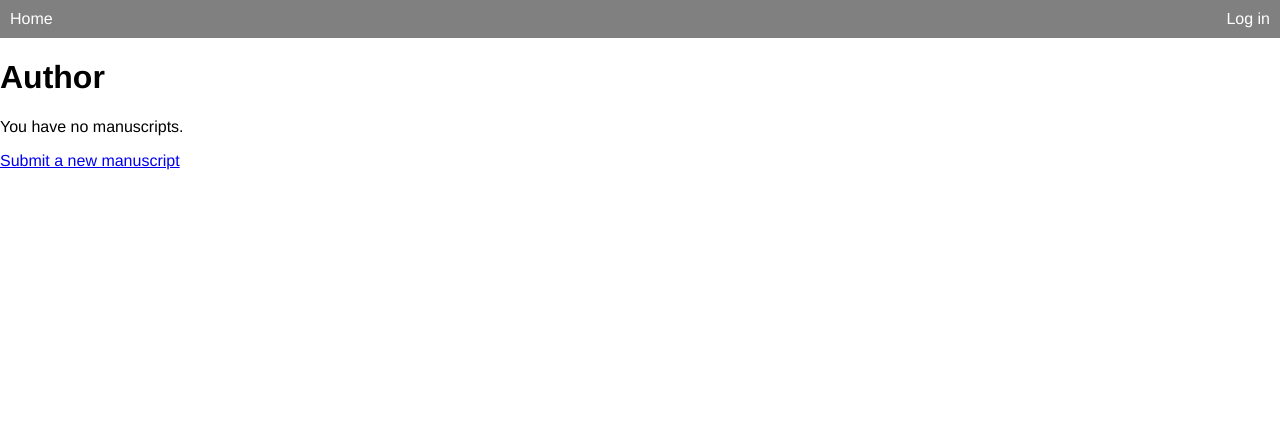
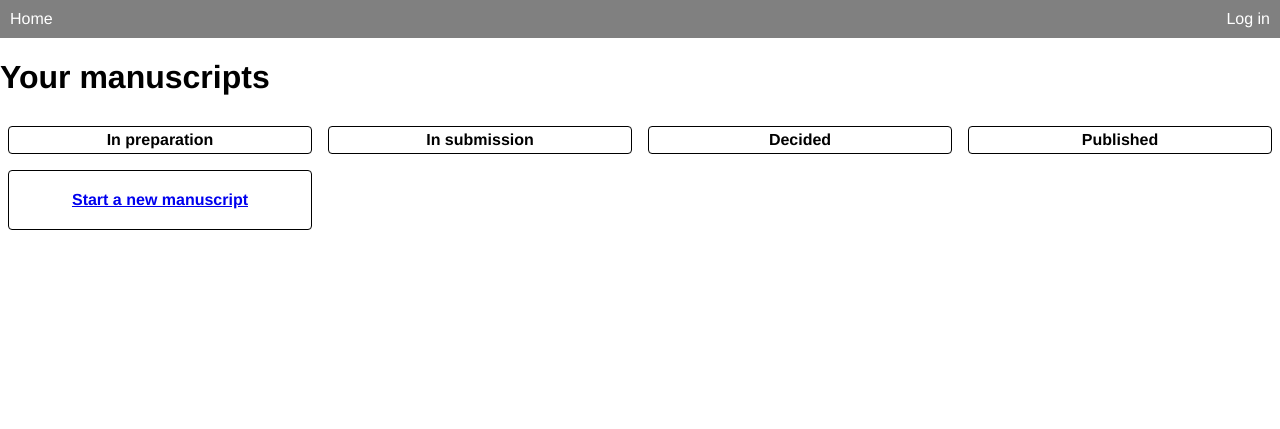
Before and after one commit to cproctor/cognitive-apprenticeship, a Django app: template author/templates/author/home.html in a window 1280 px wide. Shown: the top 429 px of the page. Run offline with Django 3.2, Linux system fonts and the light colour scheme; the template is opened without the code that fills it, so the values that code supplies are empty.

Commit message:
Author home now uses process-chart view

```diff
--- a/author/templates/author/home.html
+++ b/author/templates/author/home.html
@@ -1,15 +1,37 @@
 {% extends "author/base.html" %}
 
 {% block content %}
-<h1>Author</h1>
+<h1>Your manuscripts</h1>
 
-{% if request.user.manuscripts %}
-  <p>Your manuscripts</p>
-  {% for manuscript in manuscripts %}
-		{% include "author/partials/manuscript_summary.html" %}
-	{% endfor %}
-{% else %}
-	<p>You have no manuscripts.<p>
-{% endif %}
-<p><a href="{% url 'author:new_manuscript' %}">Submit a new manuscript</a></p>
+<div class="process-chart">
+  <div class="process-chart-col">
+    <div class="process-chart-cell cell-header">In preparation</div>
+      <article class="process-chart-cell cell-header">
+        <p class="title">
+          <a href="{% url 'author:new_manuscript' %}">Start a new manuscript</a>
+        </p>
+      </article>
+      {% for manuscript in manuscripts_in_preparation %}
+        {% include "author/partials/manuscript_cell.html" %}
+      {% endfor %}
+  </div>
+  <div class="process-chart-col">
+    <div class="process-chart-cell cell-header">In submission</div>
+    {% for manuscript in manuscripts_in_submission %}
+      {% include "author/partials/manuscript_cell.html" %}
+    {% endfor %}
+  </div>
+  <div class="process-chart-col">
+    <div class="process-chart-cell cell-header">Decided</div>
+    {% for manuscript in manuscripts_decided %}
+      {% include "author/partials/manuscript_cell.html" %}
+    {% endfor %}
+  </div>
+  <div class="process-chart-col">
+    <div class="process-chart-cell cell-header">Published</div>
+    {% for manuscript in manuscripts_published %}
+      {% include "author/partials/manuscript_cell.html" %}
+    {% endfor %}
+  </div>
+</div>
 {% endblock %}
--- a/author/views.py
+++ b/author/views.py
@@ -19,8 +19,12 @@ class AuthorHome(AuthorMixin, TemplateView):
     template_name = "author/home.html"
 
     def get_context_data(self):
+        my_manuscripts = Manuscript.objects.filter(authors=self.request.user).all()
         return {
-            'manuscripts': Manuscript.objects.filter(authors=self.request.user),
+            'manuscripts_in_preparation': [m for m in my_manuscripts if m.process_stage() == "in preparation"],
+            'manuscripts_in_submission': [m for m in my_manuscripts if m.process_stage() == "in submission"],
+            'manuscripts_decided': [m for m in my_manuscripts if m.process_stage() == "decided"],
+            'manuscripts_published': [m for m in my_manuscripts if m.process_stage() == "published"],
         }
 
 class NewManuscript(AuthorMixin, FormView):
```
Also changed, not shown: author/models.py (+21 -0 lines), author/templates/author/partials/manuscript_cell.html (added, +7 -0 lines).
